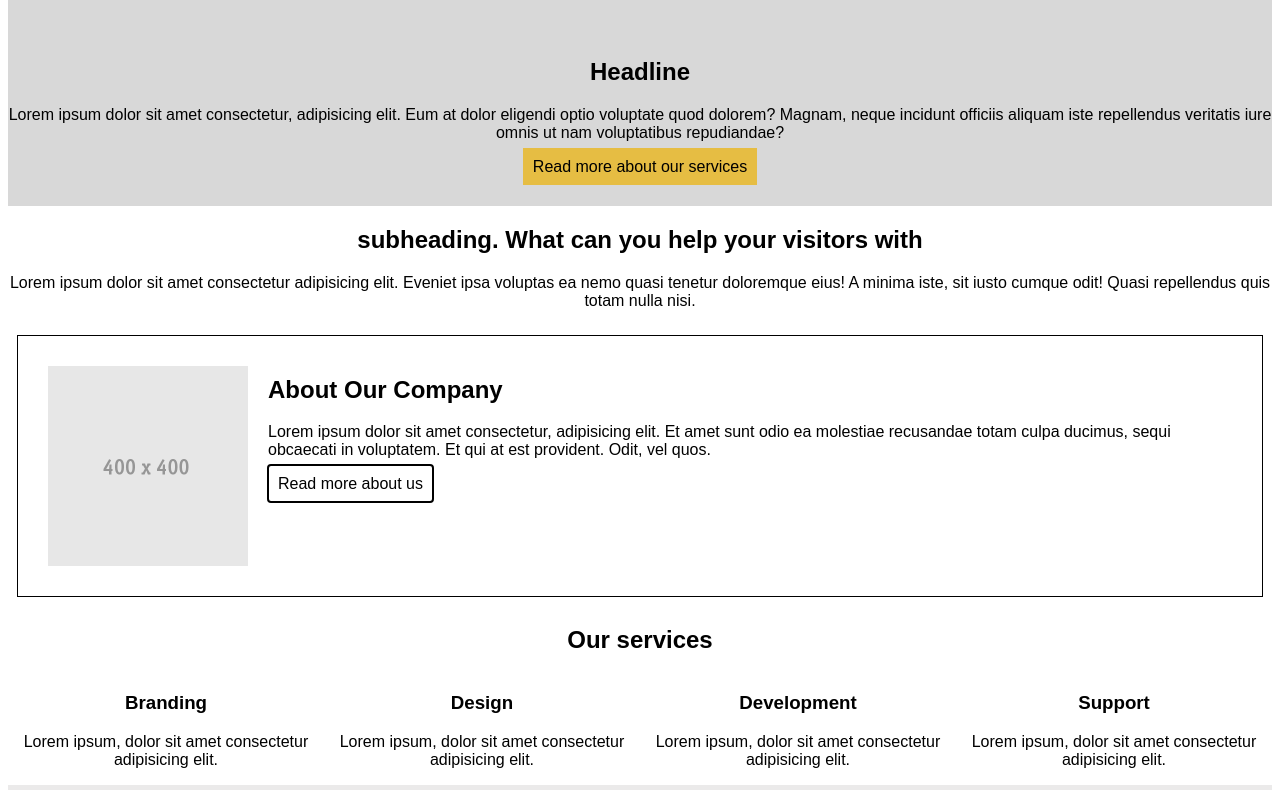
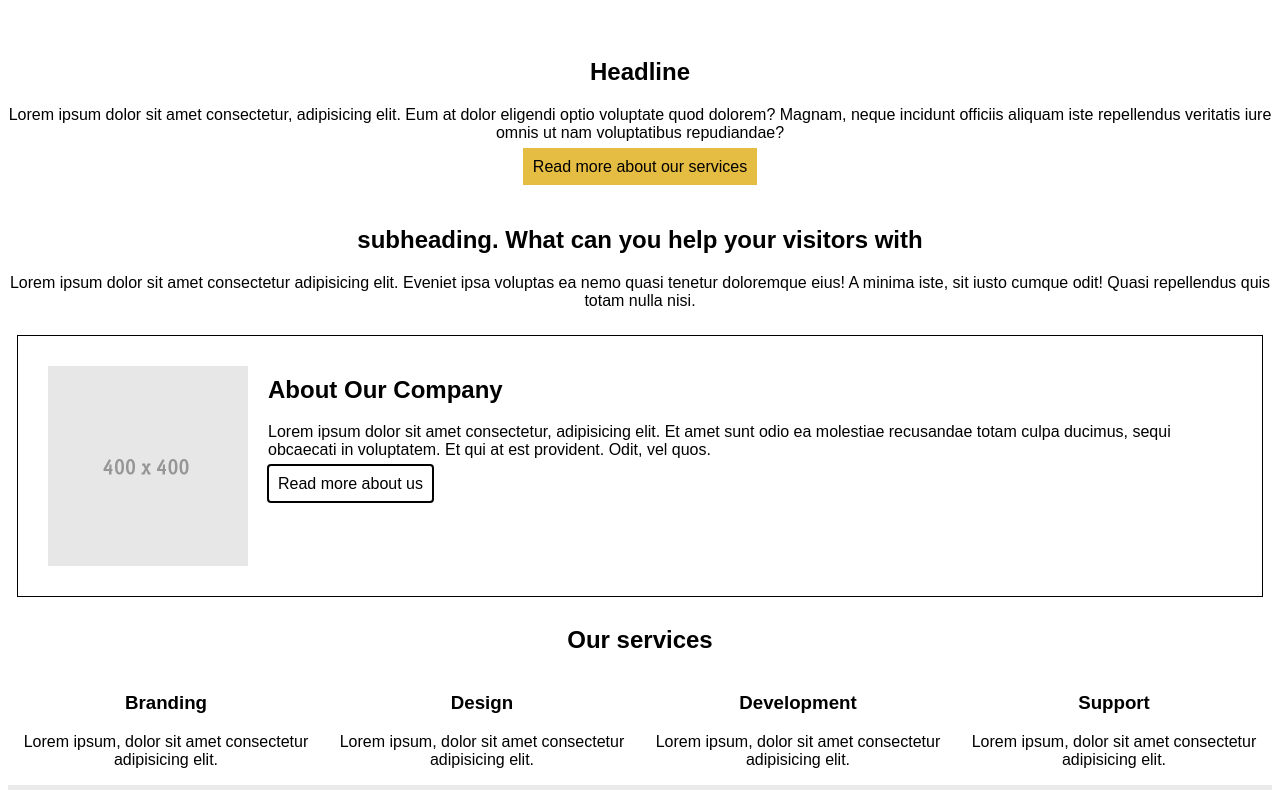
Before and after one commit to SimenKosberg/WEB-EKSAMEN-Simen-Kosberg, a plain HTML site: page index.html in a window 1280 px wide. Shown: the part 74-864 px from the top of the page. Drawn offline with Linux system fonts and the light colour scheme.

Commit message:
siste utkast

```diff
--- a/CSS/style.css
+++ b/CSS/style.css
@@ -23,7 +23,6 @@ nav{
     padding: 10px;
 }
 .headline{
-    background-color: #d8d8d8;
     text-align: center;
     padding-top: 50px;
     padding-bottom: 30px;
```
